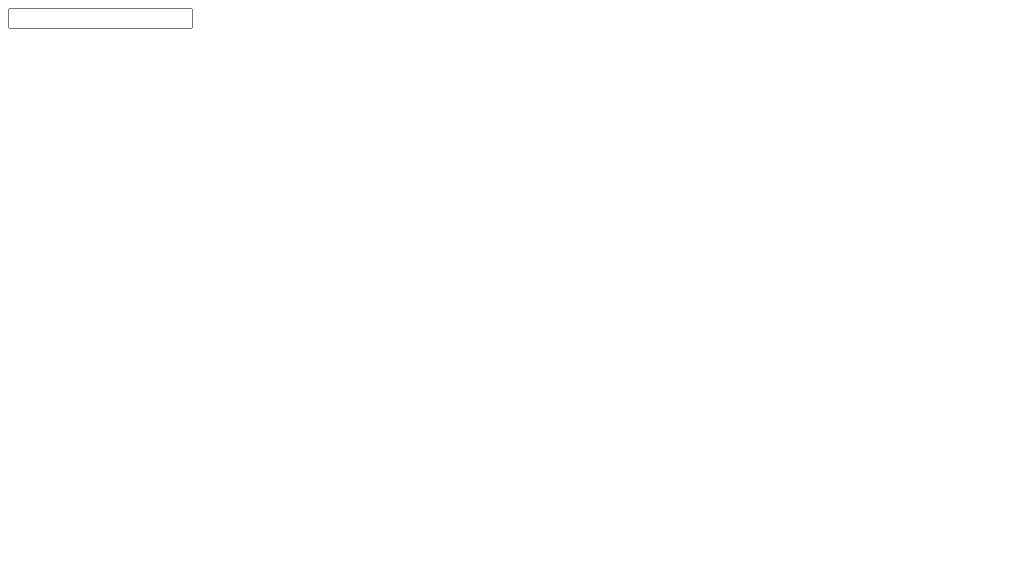
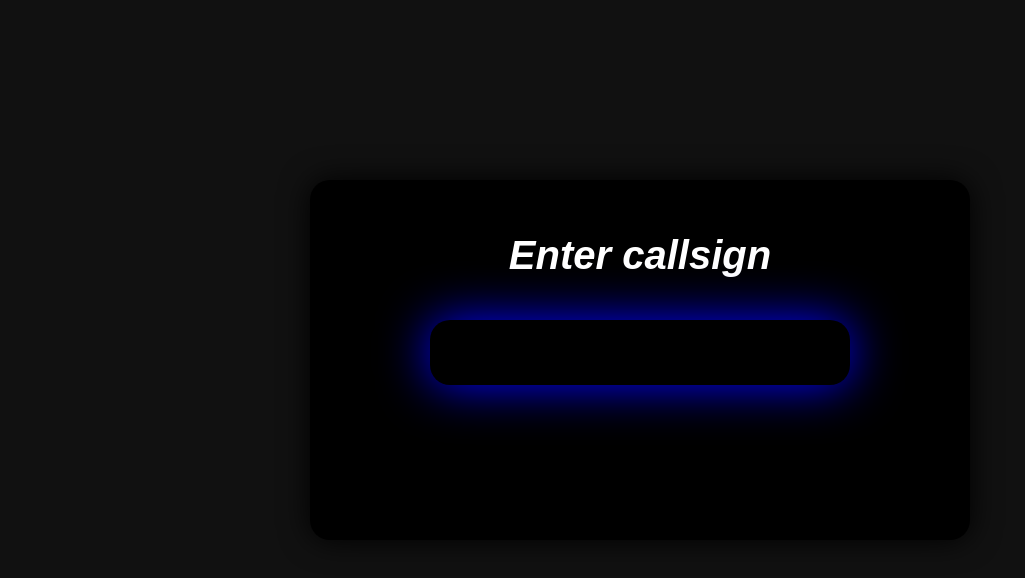
Before and after one commit to AshleyShalloe/call, a plain HTML site: page index.html in a window 1280 px wide. Shown: the whole page, without its empty margins (0-1025 px from the left). Drawn offline with Linux system fonts and the light colour scheme.

Commit message:
add suspicious CSS

```diff
--- a/index.html
+++ b/index.html
@@ -10,13 +10,63 @@
     <style>
         html {
             font-family: Arial, sans-serif;
+            display: flex;
+            height: 90vh;
+            align-items: center;
+            background: rgb(17, 17, 17);
+        }
+
+        body {
+            margin: 0 auto;
+        }
+
+        #main {
+            background: black;
+            box-shadow: 0px 0px 30px black;
+            max-width: 600px;
+            width: 600px;
+            border-radius: 20px;
+            min-height: 300px;
+            display: flex;
+            flex-direction: column;
+            align-items: center;
+            justify-content: space-evenly;
+            font-size: 40px;
+            text-align: center;
+            padding: 30px;
+            color: white;
+            font-weight: bold;
+            font-style: italic;
+            margin: 30px;
+        }
+
+        #callsignInput {
+            padding: 10px;
+            border-radius: 20px;
+            border: none;
+            margin: 20px;
+            font-size: 40px;
+            max-width: 400px;
+            text-align: center;
+            box-shadow: 0px 0px 50px blue;
+            background: black;
+            color: white;
+            text-transform: uppercase;
+        }
+
+        #result {
+            font-size: 25px;
+            margin: 10px;
+            padding: 20px;
+            text-decoration: underline 4px #b22828;
         }
     </style>
 </head>
 
 <body>
 
-    <div>
+    <div id="main">
+        <div>Enter callsign</div>
         <input type="text" oninput="checkCallsignAndDisplayResult(this.value)" id="callsignInput"></input>
         <div id="result"></div>
     </div>
@@ -39,13 +89,13 @@
                 x => inputCallsign.toUpperCase().match(x)
             )
 
-            if (check.some(x => x)){
+            if (check.some(x => x)) {
                 return country
             }
         }
     }
 
-    function checkCallsignAndDisplayResult(inputCallsign){
+    function checkCallsignAndDisplayResult(inputCallsign) {
         resultDiv.innerHTML = checkCallsign(inputCallsign) || ""
     }
 
```
